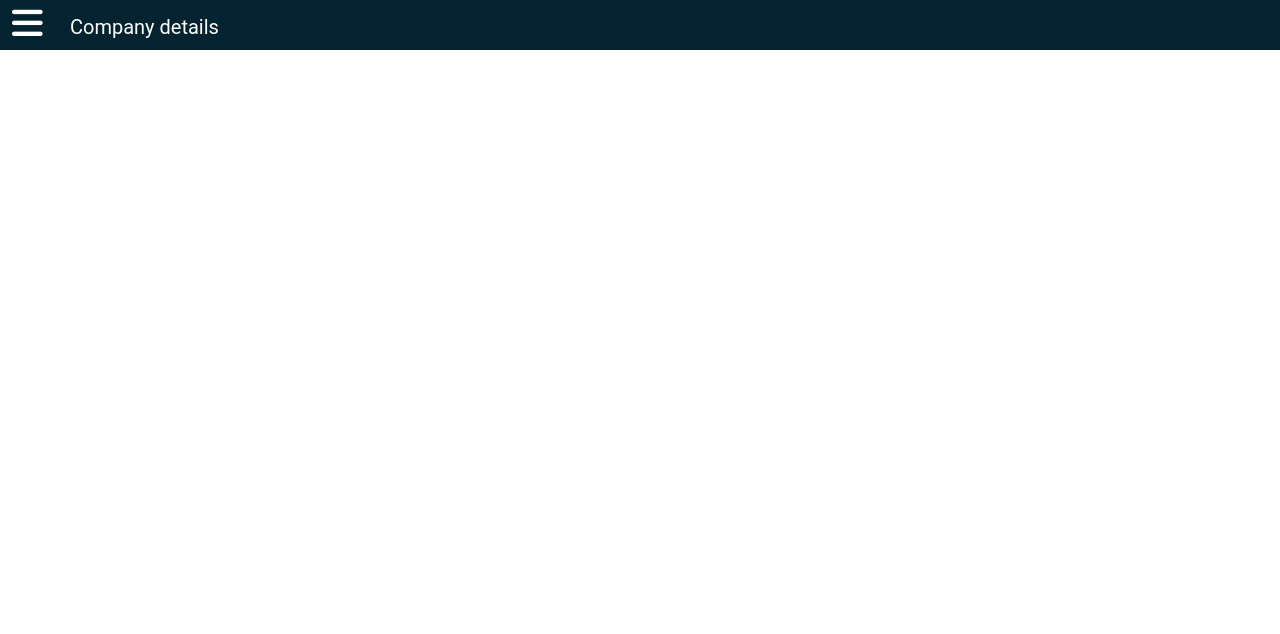
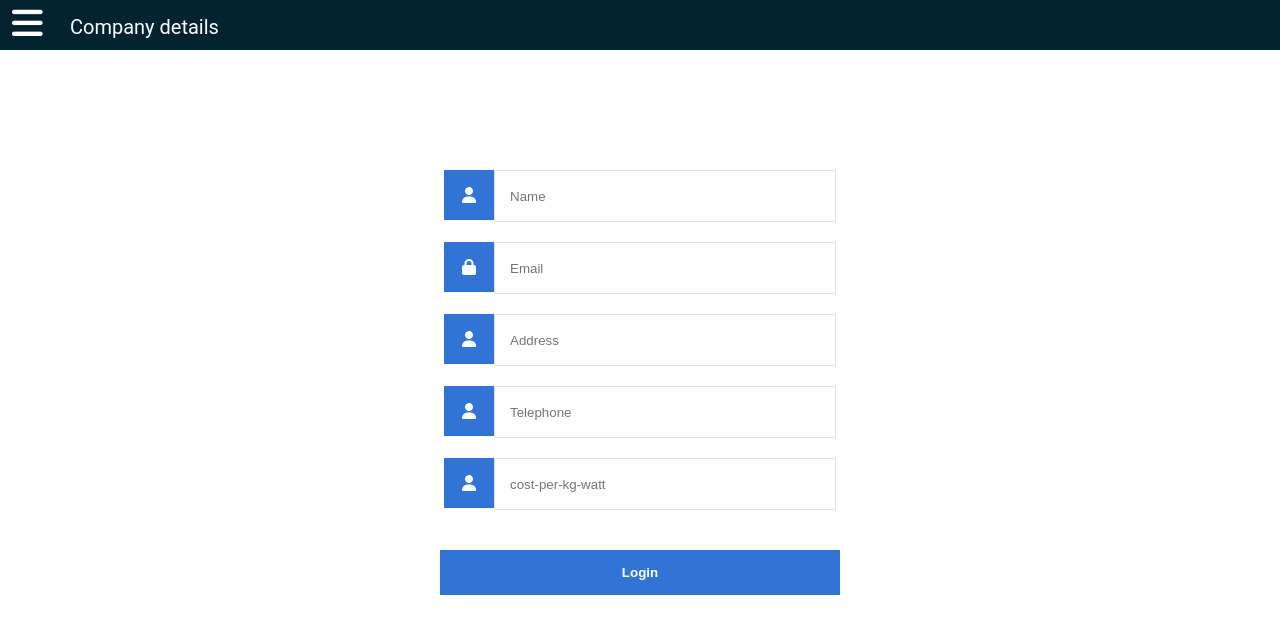
Before and after one commit to maripass/project-cuea, a PHP site: page /dashboard/company-details.html in a window 1280 px wide. Shown: the top 634 px of the page. Run offline with PHP 8.4, Linux system fonts and the light colour scheme; some libraries are stand-ins or nearby versions.

Commit message:
--- Auto-Git Commit ---

```diff
--- a/dashboard/company-details.html
+++ b/dashboard/company-details.html
@@ -26,12 +26,46 @@
 
         </ul>
     </div>
-
-
     <section class="banner">
         <div class="banner-left">
             Company details
         </div>
     </section>
+    <section>
+        <div class="login">
+            <!-- <h1>Login</h1> -->
+            <form action="./dashboard/index.html" method="post">
+                <label for="username">
+                    <i class="fa fa-user"></i>
+                </label>
+                <input type="email" name="username" placeholder="Name" id="username" required>
+
+                <label for="password">
+                    <i class="fa fa-lock"></i>
+                </label>
+                <input type="password" name="password" placeholder="Email" id="password" required>
+
+                <label for="username">
+                    <i class="fa fa-user"></i>
+                </label>
+                <input type="email" name="username" placeholder="Address" id="username" required>
+
+                <label for="username">
+                    <i class="fa fa-user"></i>
+                </label>
+                <input type="email" name="username" placeholder="Telephone" id="username" required>
+
+                <label for="username">
+                    <i class="fa fa-user"></i>
+                </label>
+                <input type="email" name="username" placeholder="cost-per-kg-watt" id="username" required>
+                <input type="submit" value="Login">
+
+
+                </label>
+
+            </form>
+        </div>
+    </section>
 </body>
 </html>
--- a/dashboard/css/style.css
+++ b/dashboard/css/style.css
@@ -98,3 +98,53 @@ section{
 .banner-left{
     color: white; font-size: 20px; margin-left: 70px; padding-top:15px ;
 }
+
+
+
+.login {
+    width: 400px;
+    background-color: #fff;
+    margin: 100px auto;
+}
+.login h1 {
+    text-align: center;
+    color: #5b6574;
+    font-size: 24px;
+    padding: 20px 0 20px 0;
+    border-bottom: 1px solid #dee0e4;
+}
+.login form {
+    display: flex;
+    flex-wrap: wrap;
+    justify-content: center;
+    padding-top: 20px;
+}
+form label {
+    display: flex;
+    justify-content: center;
+    align-items: center;
+    width: 50px;
+    height: 50px;
+    background-color: #3274d6;
+    color: #ffffff;
+}
+form input[type="password"], form input[type="text"], form input[type="email"] {
+    width: 310px;
+    height: 50px;
+    border: 1px solid #dee0e4;
+    margin-bottom: 20px;
+    padding: 0 15px;
+}
+ form input[type="submit"] {
+    width: 100%;
+    padding: 15px;
+   margin-top: 20px;
+    background-color: #3274d6;
+    border: 0;
+    cursor: pointer;
+    font-weight: bold;
+    color: #ffffff;
+}
+form input[type="submit"]:hover {
+  background-color: #2868c7;
+}
```
